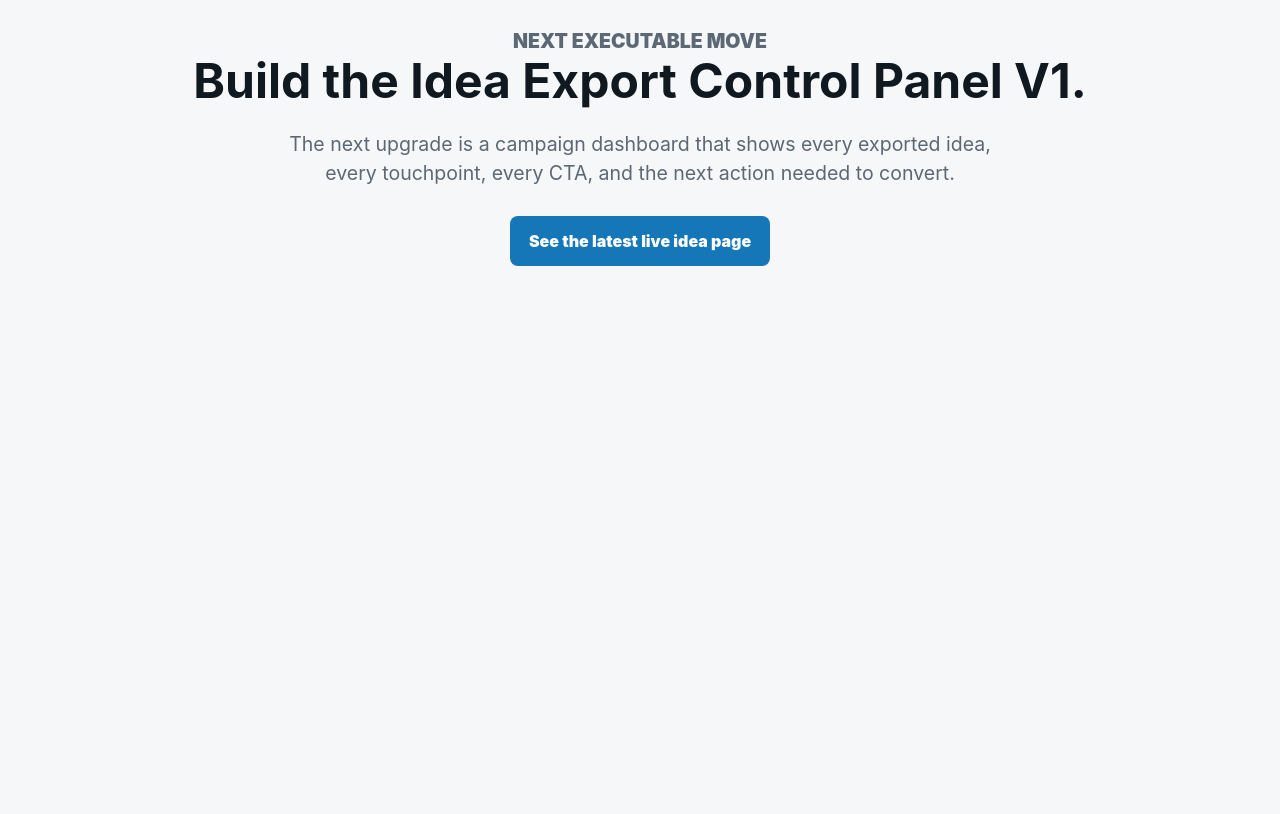
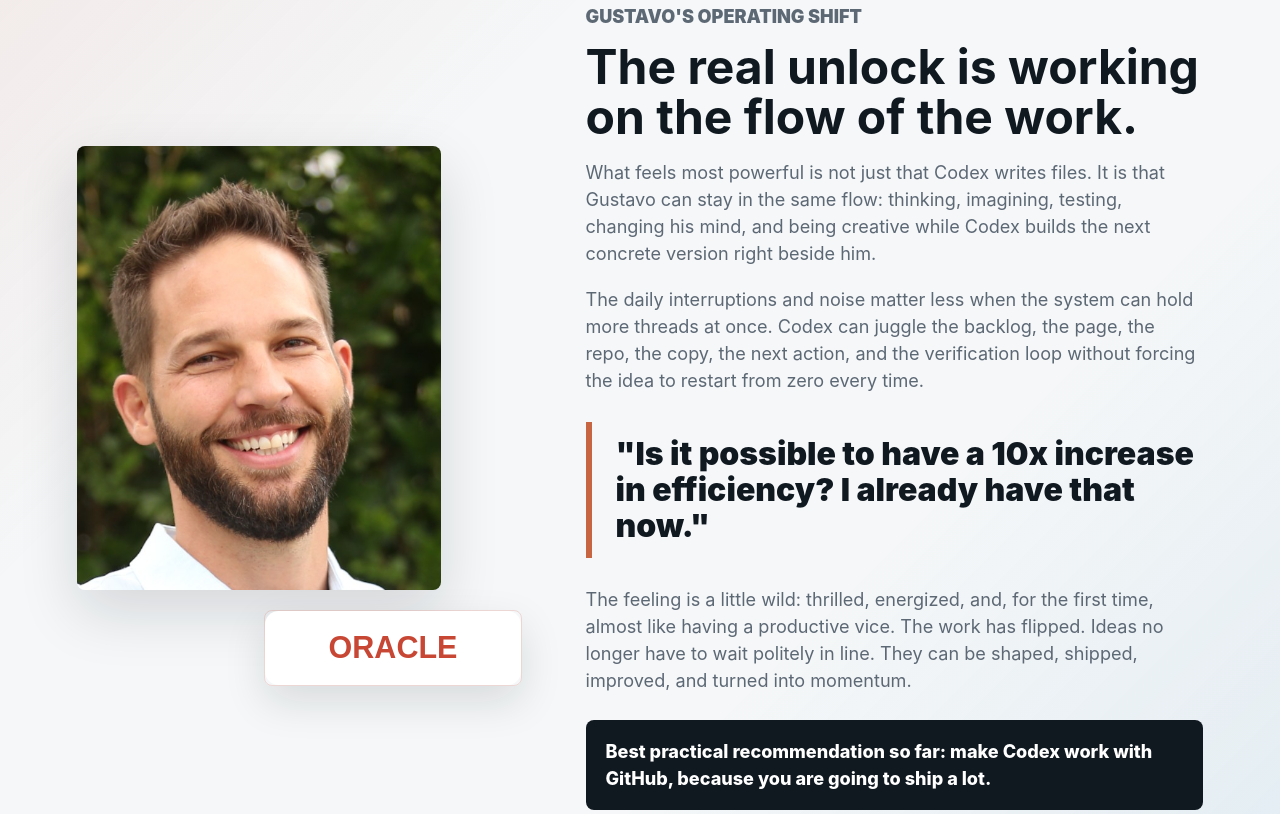
Before and after one commit to gmaiera/ideas, a plain HTML site: page codex-milestone-reel/index.html in a window 1280 px wide. Shown: the part 3812-4626 px from the top of the page. Before the commit the page ends 4181 px from the top, so only its background shows below. Drawn offline with Linux system fonts and the light colour scheme.

Commit message:
Add personal reflection to milestone reel

```diff
--- a/codex-milestone-reel/index.html
+++ b/codex-milestone-reel/index.html
@@ -169,6 +169,43 @@
         </div>
       </section>
 
+      <section class="reflection" aria-labelledby="reflection-title">
+        <div class="reflection-media">
+          <img class="portrait" src="assets/gustavo-maiera.jpeg" alt="Gustavo Maierá" />
+          <img class="oracle-mark" src="assets/oracle-wordmark.svg" alt="Oracle" />
+        </div>
+        <div class="reflection-copy">
+          <p class="eyebrow">Gustavo's operating shift</p>
+          <h2 id="reflection-title">The real unlock is working on the flow of the work.</h2>
+          <p>
+            What feels most powerful is not just that Codex writes files. It is that
+            Gustavo can stay in the same flow: thinking, imagining, testing, changing
+            his mind, and being creative while Codex builds the next concrete version
+            right beside him.
+          </p>
+          <p>
+            The daily interruptions and noise matter less when the system can hold
+            more threads at once. Codex can juggle the backlog, the page, the repo,
+            the copy, the next action, and the verification loop without forcing the
+            idea to restart from zero every time.
+          </p>
+          <blockquote>
+            "Is it possible to have a 10x increase in efficiency? I already have
+            that now."
+          </blockquote>
+          <p>
+            The feeling is a little wild: thrilled, energized, and, for the first
+            time, almost like having a productive vice. The work has flipped. Ideas
+            no longer have to wait politely in line. They can be shaped, shipped,
+            improved, and turned into momentum.
+          </p>
+          <p class="recommendation">
+            Best practical recommendation so far: make Codex work with GitHub,
+            because you are going to ship a lot.
+          </p>
+        </div>
+      </section>
+
       <section class="cta" id="next">
         <p class="eyebrow">Next executable move</p>
         <h2>Build the Idea Export Control Panel V1.</h2>
--- a/codex-milestone-reel/styles.css
+++ b/codex-milestone-reel/styles.css
@@ -192,6 +192,7 @@ h3 {
 .scoreboard,
 .timeline-section,
 .wins,
+.reflection,
 .cta {
   padding: clamp(54px, 8vw, 108px) clamp(20px, 6vw, 84px);
 }
@@ -335,6 +336,72 @@ h3 {
   background: var(--paper);
 }
 
+.reflection {
+  display: grid;
+  grid-template-columns: minmax(320px, 0.72fr) minmax(0, 1fr);
+  gap: clamp(28px, 5vw, 70px);
+  align-items: center;
+  background:
+    linear-gradient(135deg, rgba(199, 70, 52, 0.08), transparent 30%),
+    linear-gradient(315deg, rgba(22, 119, 184, 0.09), transparent 34%),
+    var(--paper);
+  border-bottom: 1px solid var(--line);
+}
+
+.reflection-media {
+  position: relative;
+  min-height: 540px;
+}
+
+.portrait {
+  position: absolute;
+  inset: 0 8% 96px 0;
+  width: 82%;
+  height: calc(100% - 96px);
+  border-radius: 8px;
+  object-fit: cover;
+  box-shadow: var(--shadow);
+}
+
+.oracle-mark {
+  position: absolute;
+  right: 0;
+  bottom: 0;
+  width: min(58%, 280px);
+  border: 1px solid rgba(199, 70, 52, 0.18);
+  border-radius: 8px;
+  box-shadow: 0 16px 42px rgba(16, 24, 32, 0.12);
+}
+
+.reflection-copy {
+  max-width: 820px;
+}
+
+.reflection-copy p {
+  color: var(--muted);
+  font-size: 1.13rem;
+}
+
+.reflection-copy blockquote {
+  margin: 28px 0;
+  border-left: 6px solid var(--rust);
+  padding: 14px 0 14px 24px;
+  color: var(--ink);
+  font-size: 2rem;
+  font-weight: 900;
+  line-height: 1.12;
+}
+
+.reflection-copy .recommendation {
+  display: inline-block;
+  margin-top: 8px;
+  border-radius: 8px;
+  padding: 18px 20px;
+  background: var(--ink);
+  color: var(--white);
+  font-weight: 850;
+}
+
 .cta {
   text-align: center;
 }
@@ -352,6 +419,7 @@ h3 {
   .hero,
   .data-band,
   .wins,
+  .reflection,
   .section-heading {
     grid-template-columns: 1fr;
   }
@@ -373,6 +441,10 @@ h3 {
     grid-template-columns: 1fr;
     gap: 8px;
   }
+
+  .reflection-media {
+    min-height: 460px;
+  }
 }
 
 @media (max-width: 640px) {
```
Also changed, not shown: codex-milestone-reel/assets/gustavo-maiera.jpeg (added), codex-milestone-reel/assets/oracle-wordmark.svg (added).
